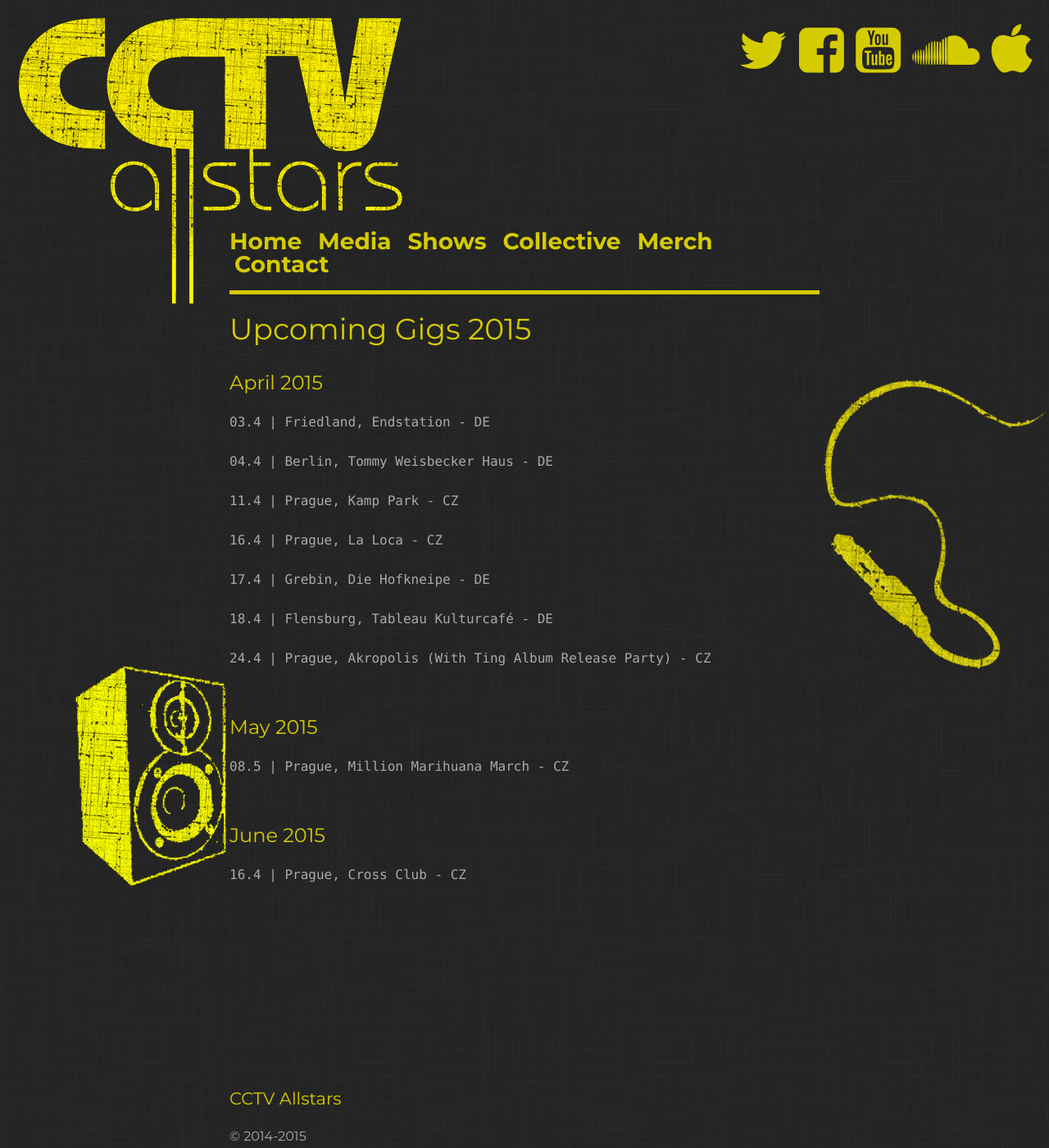
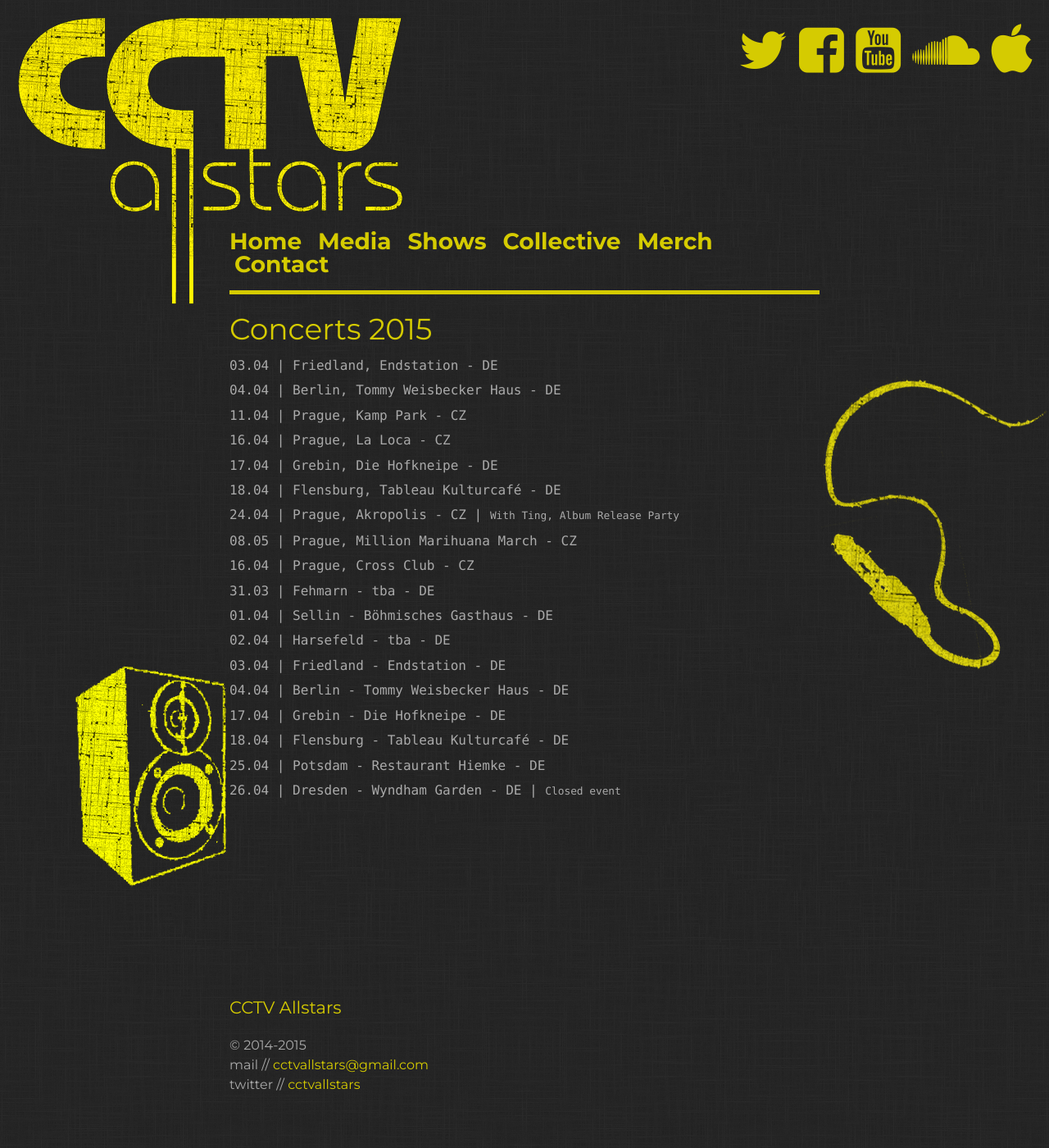
Before and after one commit to cctvallstars/cctvallstars.github.io, a Jekyll site: the page built from shows.html, in a window 1280 px wide and 1400 px high. Shown: the whole window at 82% size. Built offline with Jekyll 4.4.1, drawn with Linux system fonts in a browser that asks for light colours.

Commit message:
added concert data file and restructured shows.html

```diff
--- /dev/null
+++ b/_data/concerts.yml
@@ -0,0 +1,102 @@
+# Upcoming Gigs 2014
+- concert: 08.10 | Java Bar (Hosting Jam Session), Brussels, BE
+  year: 2014
+
+- concert: 11.10 | The Gladstone, Lewes Road, Brighton, UK
+  year: 2014
+
+- concert: 12.10 | The Rose and Crown, Worthing, UK
+  year: 2014
+
+- concert: 18.10 | El Metteko, Anspachlaan 88, Brussels, BE
+  meta: Eddy &amp; Ulf duo
+  year: 2014
+
+- concert: 19.10 | El Metteko, Anspachlaan 88, Brussels, BE
+  meta: Full band
+  year: 2014
+
+- concert: 21.10 | Bar Ville, Gent, BE
+  meta: Hosting Jam Session
+  year: 2014
+
+- concert: 06.11 | Zebra Bar, Brussels, BE
+  year: 2014
+
+- concert: 13.11 | De Hellekapelle, Zottegem, BE
+  year: 2014
+
+- concert: 29.11 | Cafe Kafka, Brussels, BE
+  meta: Eddy &amp; Ulf duo
+  year: 2014
+
+- concert: 18.11 | Cross Club, Prague 7, CZ
+  year: 2014
+
+- concert: 19.11 | Chapeaurouge, Prague 1, CZ
+  year: 2014
+
+- concert: 20.11 | Red Room, Prague 2, CZ
+  year: 2014
+
+- concert: 21.11 | TBA
+  year: 2014
+
+- concert: 22.11 | Antikomunist_fest 11, Lestkov, CZ
+  year: 2014
+
+- concert: 03.04 | Friedland, Endstation - DE
+  year: 2015
+
+- concert: 04.04 | Berlin, Tommy Weisbecker Haus - DE
+  year: 2015
+
+- concert: 11.04 | Prague, Kamp Park - CZ
+  year: 2015
+
+- concert: 16.04 | Prague, La Loca - CZ
+  year: 2015
+
+- concert: 17.04 | Grebin, Die Hofkneipe - DE
+  year: 2015
+
+- concert: 18.04 | Flensburg, Tableau Kulturcafé - DE
+  year: 2015
+
+- concert: 24.04 | Prague, Akropolis - CZ
+  meta: With Ting, Album Release Party
+  year: 2015
+
+- concert: 08.05 | Prague, Million Marihuana March - CZ
+  year: 2015
+
+- concert: 16.04 | Prague, Cross Club - CZ
+  year: 2015
+
+- concert: 31.03 | Fehmarn - tba - DE
+  year: 2015
+
+- concert: 01.04 | Sellin - Böhmisches Gasthaus - DE
+  year: 2015
+
+- concert: 02.04 | Harsefeld - tba - DE
+  year: 2015
+
+- concert: 03.04 | Friedland - Endstation - DE
+  year: 2015
+
+- concert: 04.04 | Berlin - Tommy Weisbecker Haus - DE
+  year: 2015
+
+- concert: 17.04 | Grebin - Die Hofkneipe - DE
+  year: 2015
+
+- concert: 18.04 | Flensburg - Tableau Kulturcafé - DE
+  year: 2015
+
+- concert: 25.04 | Potsdam - Restaurant Hiemke - DE
+  year: 2015
+
+- concert: 26.04 | Dresden - Wyndham Garden - DE
+  meta: Closed event
+  year: 2015
--- a/shows.html
+++ b/shows.html
@@ -2,56 +2,22 @@
 layout: default
 ---
 
-<!--
-<h2>Upcoming Gigs 2014</h2>
+<!-- variables -->
+{% assign: current_year = site.time | date: "%Y" %}
+{% assign: current_year = current_year | times: 1 %}
 
-      <p>08.10 | 20:00 | Java Bar (Hosting Jam Session), Brussels, BE</p>
-      <p>11.10 | The Gladstone, Lewes Road, Brighton, UK</p>
-      <p>12.10 | The Rose and Crown, Worthing, UK</p>
-      <p>18.10 | El Metteko, Anspachlaan 88, Brussels, BE <br />- Eddy &amp; Ulf duo</p>
-      <p>19.10 | El Metteko, Anspachlaan 88, Brussels, BE <br />- Full band</p>
-      <p>21.10 | Bar Ville (Hosting Jam Session), Gent, BE</p>
-      <!~~ <p>06.11 | Zebra Bar, Brussels, BE</p> ~~>
-      <p>13.11 | De Hellekapelle, Zottegem, BE</p>
-      <p>29.11 | Cafe Kafka, Brussels, BE <br />- Eddy &amp; Ulf duo</p>
+<h2>Concerts {{ current_year }}</h2>
+<code>
+  {% for concert in site.data.concerts %}
+    {% if concert.year >= current_year %}
+    <p style="line-height:.4em;">
+      {{ concert.concert }}
 
-      <h3>Czech Tour</h3>
-      <p>18.11 | Cross Club, Prague 7, CZ</p>
-      <p>19.11 | Chapeaurouge, Prague 1, CZ</p>
-      <p>20.11 | Red Room, Prague 2, CZ</p>
-      <p>21.11 | TBA</p>
-      <p>22.11 | Antikomunist_fest 11, Lestkov, CZ</p>
+        {% if concert.meta %}
+          | <span style="font-size:80%;">{{ concert.meta }}</span>
+        {% endif %}
 
-      <h3>German Tour</h3>
-
-      <p>02.12 | Achen, DE</p>
-      <p>03.12 | TBA, DE</p>
-      <p>04.12 | Schokoladen, Berlin, DE</p>
-      <p>05.12 | TBA, DE</p>
-      <p>06.12 | TBA, DE</p>
-      <p>07.12 | TBA, DE</p>
-      <p>08.12 | TBA, DE</p>
-      <p>09.12 | Kofferfabrik, Fürth, DE</p>-->
-
-
-      <h2>Upcoming Gigs 2015</h2>
-
-      <h3>April 2015</h3>
-      <code>
-        <p>03.4 | Friedland, Endstation - DE</p>
-        <p>04.4 | Berlin, Tommy Weisbecker Haus - DE</p>
-        <p>11.4 | Prague, Kamp Park - CZ</p>
-        <p>16.4 | Prague, La Loca - CZ</p>
-        <p>17.4 | Grebin, Die Hofkneipe - DE</p>
-        <p>18.4 | Flensburg, Tableau Kulturcafé - DE</p>
-        <p>24.4 | Prague, Akropolis (With Ting Album Release Party) - CZ</p>
-      </code>
-
-      <h3>May 2015</h3>
-      <code>
-        <p>08.5 | Prague, Million Marihuana March - CZ</p>
-      </code>
-      <h3>June 2015</h3>
-      <code>
-        <p>16.4 | Prague, Cross Club - CZ</p>
-      </code>
+    {% endif %}
+  </p>
+  {% endfor %}
+</code>
```
Also changed, not shown: 2 other files.
